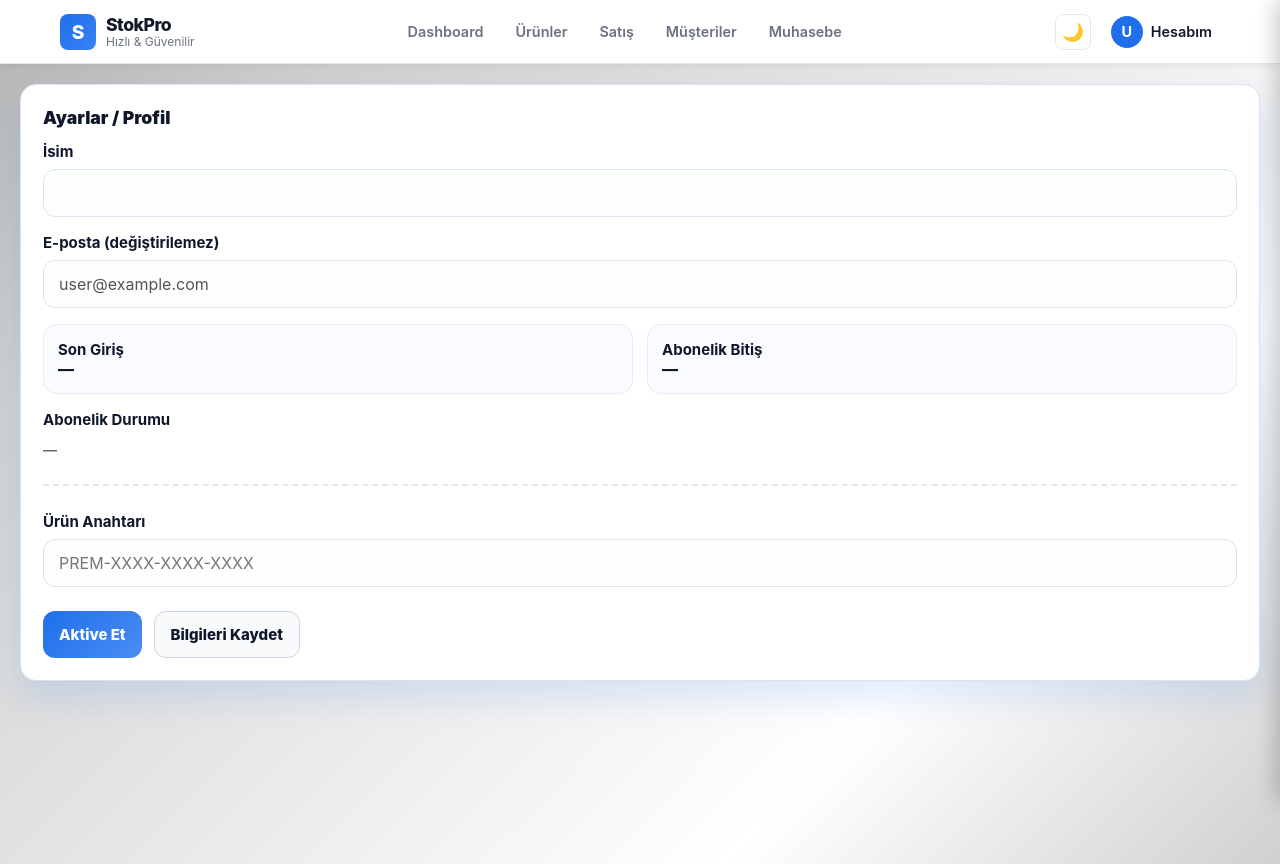
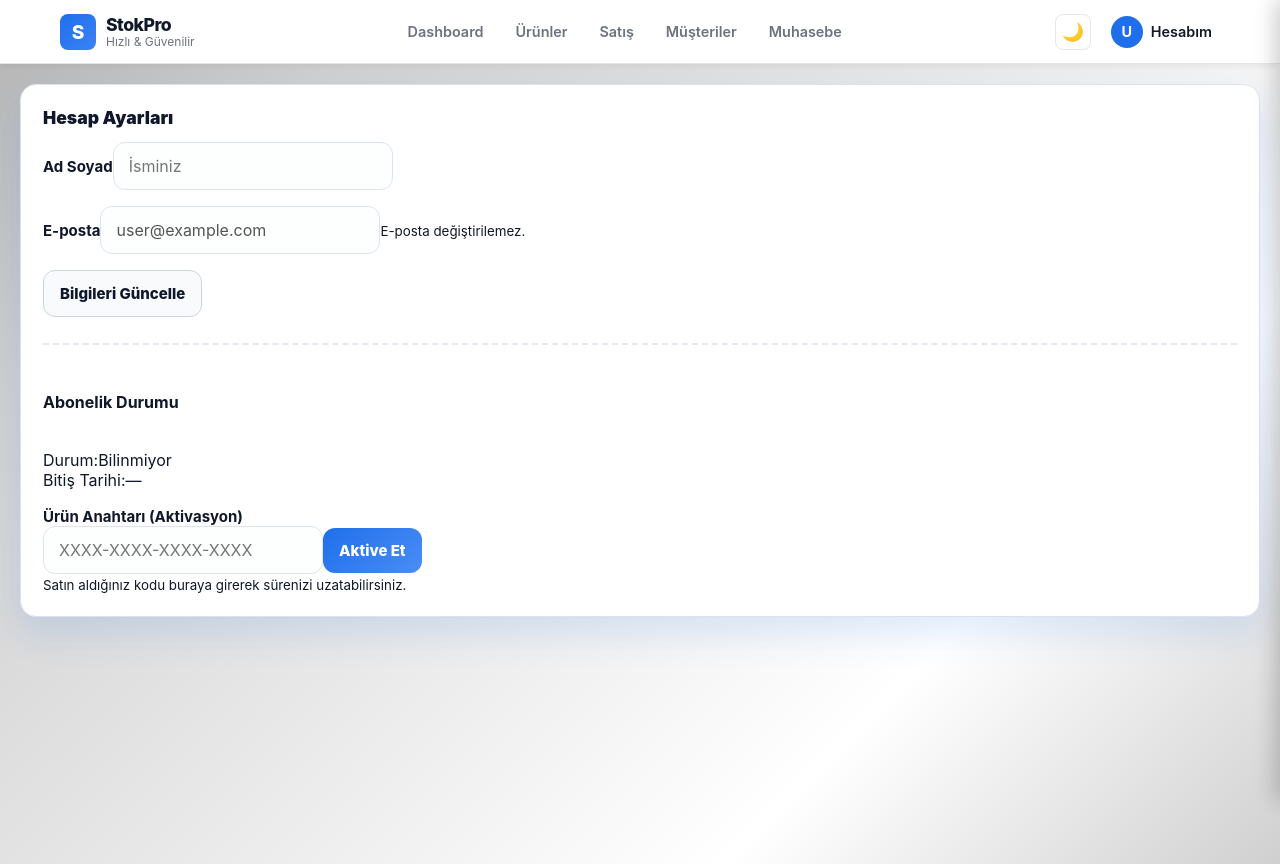
Before and after one commit to Bedirhan3428/stokpro, a React (Create React App) app: page /settings in a window 1280 px wide. Built offline with nearby package versions, Linux system fonts and the light colour scheme; no server answers; the database is empty; sample sign-in values are in the browser's storage.

Commit message:
Update Settings.js

```diff
--- a/src/components/Settings.js
+++ b/src/components/Settings.js
@@ -5,37 +5,47 @@ import { db } from "../firebase";
 import { doc, runTransaction } from "firebase/firestore";
 import { getAuth } from "firebase/auth";
 
+// Tarih Formatlayıcı
 function fmtDate(d) {
   if (!d) return "—";
   try {
-    if (typeof d === "object" && typeof d.toDate === "function") d = d.toDate();
-    else if (typeof d === "object" && d.seconds) d = new Date(d.seconds * 1000);
-    else d = new Date(d);
-    if (isNaN(d.getTime())) return "—";
-    return d.toLocaleString();
-  } catch {
-    return "—";
-  }
+    let dateObj = d;
+    if (typeof d === "object" && d.toDate) dateObj = d.toDate();
+    else if (typeof d === "object" && d.seconds) dateObj = new Date(d.seconds * 1000);
+    else if (typeof d === "string") dateObj = new Date(d);
+
+    if (isNaN(dateObj.getTime())) return "—";
+    return dateObj.toLocaleDateString("tr-TR", { day: 'numeric', month: 'long', year: 'numeric' });
+  } catch { return "—"; }
 }
 
-function normalizeKey(raw) {
-  if (!raw) return "";
-  const s = String(raw).toUpperCase().replace(/[^A-Z0-9]/g, "");
-  return s.slice(0, 16);
-}
+// Anahtar Formatlayıcılar
 function formatKeyForDisplay(raw) {
-  const s = normalizeKey(raw);
-  if (!s) return "";
+  const s = String(raw || "").toUpperCase().replace(/[^A-Z0-9]/g, "").slice(0, 16);
   return s.replace(/(.{4})/g, "$1-").replace(/-$/, "");
 }
 function stripKey(displayed) {
-  if (!displayed) return "";
-  return String(displayed).toUpperCase().replace(/-/g, "");
+  return String(displayed || "").toUpperCase().replace(/-/g, "");
+}
+
+// Bildirim Bileşeni
+function Bildirim({ note }) {
+  if (!note) return null;
+  const tip = note.type === "error" ? "hata" : note.type === "success" ? "basari" : "bilgi";
+  return (
+    <div className="set-bildirim-bar">
+      <div className={`set-bildirim ${tip}`}>
+        <div className="set-bildirim-baslik">{note.title || "Bilgi"}</div>
+        <div className="set-bildirim-icerik">{note.message}</div>
+      </div>
+    </div>
+  );
 }
 
 export default function Settings() {
   const auth = getAuth();
   const user = auth.currentUser;
+  const ARTIFACT_DOC_ID = process.env.REACT_APP_FIREBASE_ARTIFACTS_COLLECTION || "";
 
   const [loading, setLoading] = useState(true);
   const [profile, setProfile] = useState(null);
@@ -44,8 +54,7 @@ export default function Settings() {
   const [saving, setSaving] = useState(false);
   const [note, setNote] = useState(null);
 
-  const ARTIFACT_DOC_ID = process.env.REACT_APP_FIREBASE_ARTIFACTS_COLLECTION || "";
-
+  // Veri Yükleme
   useEffect(() => {
     let mounted = true;
     (async () => {
@@ -55,16 +64,14 @@ export default function Settings() {
         if (!mounted) return;
         setProfile(p || null);
         setDisplayName((p && (p.name || p.displayName)) || "");
-        const rawKey = (p && (p.productKey || p.artifactKey || p.appKey || p.product_key)) || "";
-        setProductKey(formatKeyForDisplay(rawKey));
+        setProductKey(formatKeyForDisplay(p?.productKey || ""));
       } catch (err) {
-        bildir({ type: "error", title: "Hata", message: "Profil yüklenemedi: " + String(err?.message || err) });
+        bildir({ type: "error", title: "Hata", message: "Profil yüklenemedi." });
       } finally {
         if (mounted) setLoading(false);
       }
     })();
     return () => (mounted = false);
-    // eslint-disable-next-line react-hooks/exhaustive-deps
   }, []);
 
   function bildir(n) {
@@ -72,168 +79,166 @@ export default function Settings() {
     setTimeout(() => setNote(null), 4000);
   }
 
+  // Profil Kaydetme
   async function handleSaveProfile() {
     setSaving(true);
     try {
       const uid = auth.currentUser?.uid;
-      if (!uid) throw new Error("Yetkilendirme yok. Lütfen giriş yapın.");
+      if (!uid) throw new Error("Oturum açılmamış.");
+
       const profileRef = doc(db, "artifacts", ARTIFACT_DOC_ID, "users", uid, "profile", "user_doc");
       await runTransaction(db, async (tx) => {
         const snap = await tx.get(profileRef);
         const existing = snap.exists() ? snap.data() : {};
-        const stripped = stripKey(productKey);
         const merged = {
           ...existing,
-          name: String(displayName || "").trim(),
-          productKey: stripped ? stripped : null,
+          name: displayName.trim(),
           updatedAt: new Date().toISOString()
         };
         tx.set(profileRef, merged);
       });
+
       const p = await getUserProfile();
-      setProfile(p || null);
-      setProductKey(formatKeyForDisplay(p?.productKey || ""));
-      bildir({ type: "success", title: "Kaydedildi", message: "Profil bilgileri güncellendi." });
+      setProfile(p);
+      bildir({ type: "success", title: "Başarılı", message: "Profil güncellendi." });
     } catch (err) {
-      bildir({ type: "error", title: "Kaydetme Hatası", message: String(err?.message || err) });
+      bildir({ type: "error", title: "Hata", message: err.message });
     } finally {
       setSaving(false);
     }
   }
 
+  // Anahtar Aktivasyonu
   async function handleActivateKey() {
-    if (!productKey || !productKey.trim()) return bildir({ type: "error", title: "Geçersiz anahtar", message: "Lütfen bir ürün anahtarı girin." });
+    if (!productKey.trim()) return bildir({ type: "error", title: "Eksik", message: "Anahtar giriniz." });
     setSaving(true);
     try {
       const uid = auth.currentUser?.uid;
-      if (!uid) throw new Error("Yetkilendirme yok. Lütfen giriş yapın.");
-      if (!ARTIFACT_DOC_ID) throw new Error("ARTIFACT doc id yok (REACT_APP_FIREBASE_ARTIFACTS_COLLECTION).");
+      const key = stripKey(productKey);
 
-      const key = stripKey(productKey);
-      if (!key) throw new Error("Geçersiz ürün anahtarı.");
       const licenseRef = doc(db, "licenses", key);
       const profileRef = doc(db, "artifacts", ARTIFACT_DOC_ID, "users", uid, "profile", "user_doc");
 
       await runTransaction(db, async (tx) => {
         const licSnap = await tx.get(licenseRef);
-        if (!licSnap.exists()) throw new Error("Ürün anahtarı bulunamadı.");
+        if (!licSnap.exists()) throw new Error("Geçersiz anahtar.");
+
         const lic = licSnap.data();
-        const status = (lic.status || "").toString().toLowerCase();
-        if (status !== "unused") throw new Error("Anahtar daha önce kullanılmış veya aktif değil.");
-        const durationMonths = Number(lic.durationMonths || 0);
-        if (isNaN(durationMonths) || durationMonths <= 0) throw new Error("Anahtar geçersiz (süre bilgisi yok).");
+        if (lic.status !== "unused") throw new Error("Bu anahtar daha önce kullanılmış.");
+
+        const duration = Number(lic.durationMonths || 0);
+        if (duration <= 0) throw new Error("Anahtar süresi geçersiz.");
 
         const profSnap = await tx.get(profileRef);
         const prof = profSnap.exists() ? profSnap.data() : {};
 
-        let currentEnd = prof?.subscriptionEndDate ?? prof?.subscription_end_date ?? prof?.subscriptionEndsAt ?? null;
-        let baseDate = new Date();
-        if (currentEnd) {
-          try {
-            if (typeof currentEnd === "object" && typeof currentEnd.toDate === "function") currentEnd = currentEnd.toDate();
-            else if (typeof currentEnd === "object" && currentEnd.seconds) currentEnd = new Date(currentEnd.seconds * 1000);
-            else currentEnd = new Date(currentEnd);
-            if (!isNaN(currentEnd.getTime()) && currentEnd.getTime() > Date.now()) baseDate = new Date(currentEnd);
-          } catch {
-            baseDate = new Date();
-          }
-        }
+        // Mevcut bitiş tarihini kontrol et
+        let currentEnd = prof.subscriptionEndDate ? new Date(prof.subscriptionEndDate) : new Date();
+        if (currentEnd < new Date()) currentEnd = new Date(); // Geçmişse bugünden başlat
 
-        const newEnd = new Date(baseDate);
-        newEnd.setMonth(newEnd.getMonth() + durationMonths);
+        const newEnd = new Date(currentEnd);
+        newEnd.setMonth(newEnd.getMonth() + duration);
 
-        tx.update(licenseRef, {
-          status: "activated",
-          activatedBy: uid,
-          activationDate: new Date().toISOString()
-        });
-
-        const mergedProfile = {
-          ...(prof || {}),
+        tx.update(licenseRef, { status: "activated", activatedBy: uid, activationDate: new Date().toISOString() });
+        tx.set(profileRef, {
+          ...prof,
           subscriptionEndDate: newEnd.toISOString(),
           subscriptionStatus: "premium",
           productKey: key,
           updatedAt: new Date().toISOString()
-        };
-        tx.set(profileRef, mergedProfile);
+        });
       });
 
       const p = await getUserProfile();
-      setProfile(p || null);
+      setProfile(p);
       setProductKey("");
-      bildir({ type: "success", title: "Anahtar Aktive Edildi", message: "Aboneliğiniz güncellendi." });
+      bildir({ type: "success", title: "Aktif!", message: "Aboneliğiniz uzatıldı." });
     } catch (err) {
-      bildir({ type: "error", title: "Anahtar Aktivasyonu Hatası", message: String(err?.message || err) });
+      bildir({ type: "error", title: "Hata", message: err.message });
     } finally {
       setSaving(false);
     }
   }
 
-  function handleProductKeyChange(e) {
-    const raw = e.target.value || "";
-    const formatted = formatKeyForDisplay(raw);
-    setProductKey(formatted);
-  }
+  // Abonelik Durumu Hesaplama
+  const subStatus = React.useMemo(() => {
+    if (!profile) return { label: "Bilinmiyor", class: "gri" };
+    const end = profile.subscriptionEndDate ? new Date(profile.subscriptionEndDate) : null;
+    const now = new Date();
+
+    if (!end || end < now) return { label: "Süresi Dolmuş", class: "kirmizi" };
+    if (profile.subscriptionStatus === "trial") return { label: "Deneme Sürümü", class: "turuncu" };
+    return { label: "Abonelik Aktif", class: "yesil" };
+  }, [profile]);
 
   return (
     <div className="set-sayfa">
-      {note && (
-        <div className={`set-bildirim ${note.type === "error" ? "hata" : "basari"}`} role={note.type === "error" ? "alert" : "status"}>
-          <div className="set-bildirim-baslik">{note.title}</div>
-          <div className="set-bildirim-icerik">{note.message}</div>
-        </div>
-      )}
+      <Bildirim note={note} />
 
       <div className="set-kart">
-        <h3 className="set-baslik">Ayarlar / Profil</h3>
+        <h3 className="set-baslik">Hesap Ayarları</h3>
 
         {loading ? (
-          <div className="set-yukleme"><div className="set-spinner" /><p>Yükleniyor...</p></div>
+          <div className="set-yukleme"><div className="set-spinner"></div>Yükleniyor...</div>
         ) : (
           <div className="set-grid">
-            <div className="set-alan">
-              <label className="set-etiket">İsim</label>
-              <input className="set-input" value={displayName} onChange={(e) => setDisplayName(e.target.value)} />
+
+            {/* Profil Bölümü */}
+            <div className="set-grup">
+              <label className="set-etiket">Ad Soyad</label>
+              <input
+                className="set-input"
+                value={displayName}
+                onChange={(e) => setDisplayName(e.target.value)}
+                placeholder="İsminiz"
+              />
             </div>
 
-            <div className="set-alan">
-              <label className="set-etiket">E-posta (değiştirilemez)</label>
-              <input className="set-input" value={user?.email || ""} disabled />
+            <div className="set-grup">
+              <label className="set-etiket">E-posta</label>
+              <input className="set-input disabled" value={user?.email || ""} disabled />
+              <small className="set-bilgi">E-posta değiştirilemez.</small>
             </div>
 
-            <div className="set-iki">
-              <div className="set-kutu">
-                <label className="set-etiket">Son Giriş</label>
-                <div className="set-deger">{fmtDate(profile?.lastLogin)}</div>
-              </div>
-              <div className="set-kutu">
-                <label className="set-etiket">Abonelik Bitiş</label>
-                <div className="set-deger">{fmtDate(profile?.subscriptionEndDate)}</div>
-              </div>
-            </div>
-
-            <div className="set-alan">
-              <label className="set-etiket">Abonelik Durumu</label>
-              <div className="set-deger set-ince">{profile?.subscriptionStatus || "—"}</div>
+            <div className="set-actions">
+              <button className="set-btn cizgi" onClick={handleSaveProfile} disabled={saving}>
+                {saving ? "Kaydediliyor..." : "Bilgileri Güncelle"}
+              </button>
             </div>
 
             <hr className="set-hr" />
 
-            <div className="set-alan">
-              <label className="set-etiket">Ürün Anahtarı</label>
-              <input
-                className="set-input"
-                value={productKey || ""}
-                onChange={handleProductKeyChange}
-                placeholder="PREM-XXXX-XXXX-XXXX"
-                maxLength={19}
-              />
+            {/* Abonelik Bölümü */}
+            <h4 className="set-altbaslik">Abonelik Durumu</h4>
+
+            <div className="set-status-box">
+              <div className="set-status-row">
+                <span className="set-status-label">Durum:</span>
+                <span className={`set-badge ${subStatus.class}`}>{subStatus.label}</span>
+              </div>
+              <div className="set-status-row">
+                <span className="set-status-label">Bitiş Tarihi:</span>
+                <span className="set-date">{fmtDate(profile?.subscriptionEndDate)}</span>
+              </div>
             </div>
 
-            <div className="set-buton-satir">
-              <button className="set-btn mavi" onClick={handleActivateKey} disabled={saving}>{saving ? "İşleniyor..." : "Aktive Et"}</button>
-              <button className="set-btn cizgi" onClick={handleSaveProfile} disabled={saving}>Bilgileri Kaydet</button>
+            <div className="set-grup">
+              <label className="set-etiket">Ürün Anahtarı (Aktivasyon)</label>
+              <div className="set-key-row">
+                <input
+                  className="set-input key-input"
+                  value={productKey}
+                  onChange={(e) => setProductKey(formatKeyForDisplay(e.target.value))}
+                  placeholder="XXXX-XXXX-XXXX-XXXX"
+                  maxLength={19}
+                />
+                <button className="set-btn mavi" onClick={handleActivateKey} disabled={saving}>
+                  {saving ? "..." : "Aktive Et"}
+                </button>
+              </div>
+              <small className="set-bilgi">Satın aldığınız kodu buraya girerek sürenizi uzatabilirsiniz.</small>
             </div>
+
           </div>
         )}
       </div>
```
